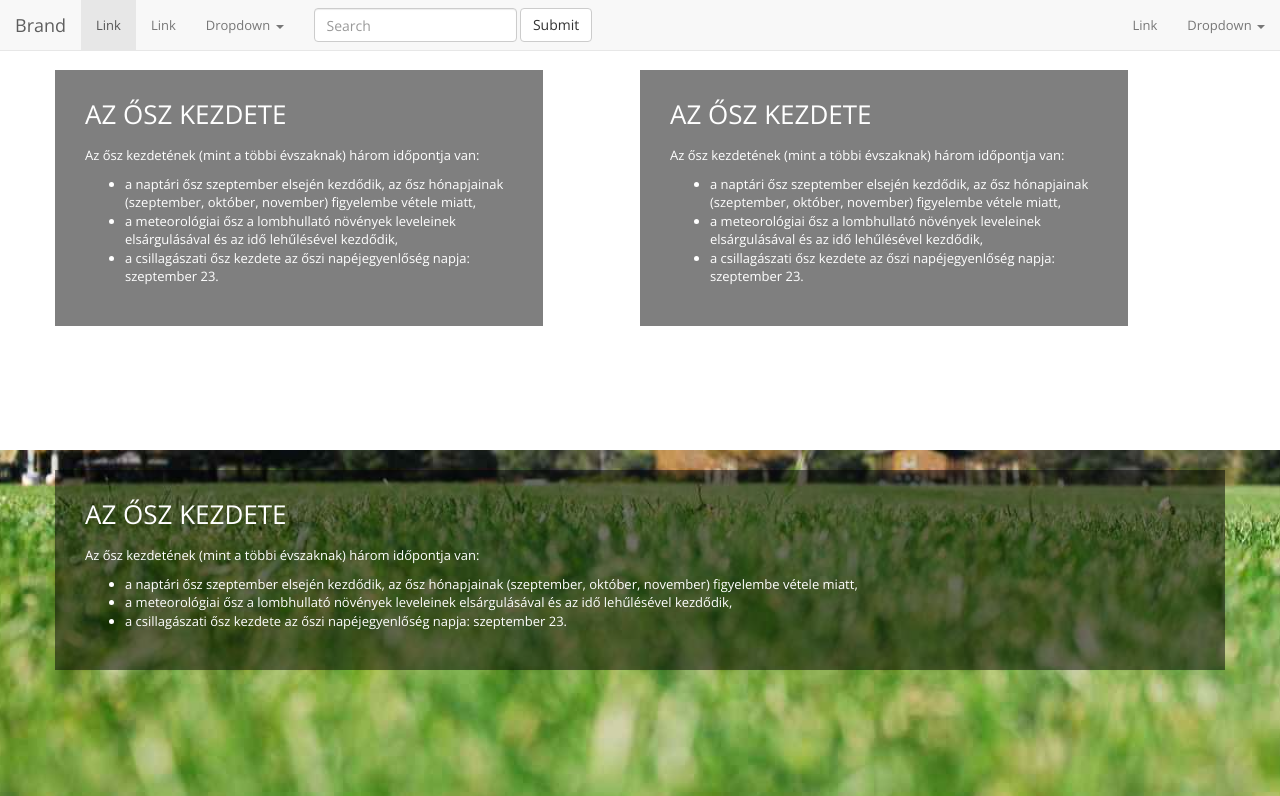
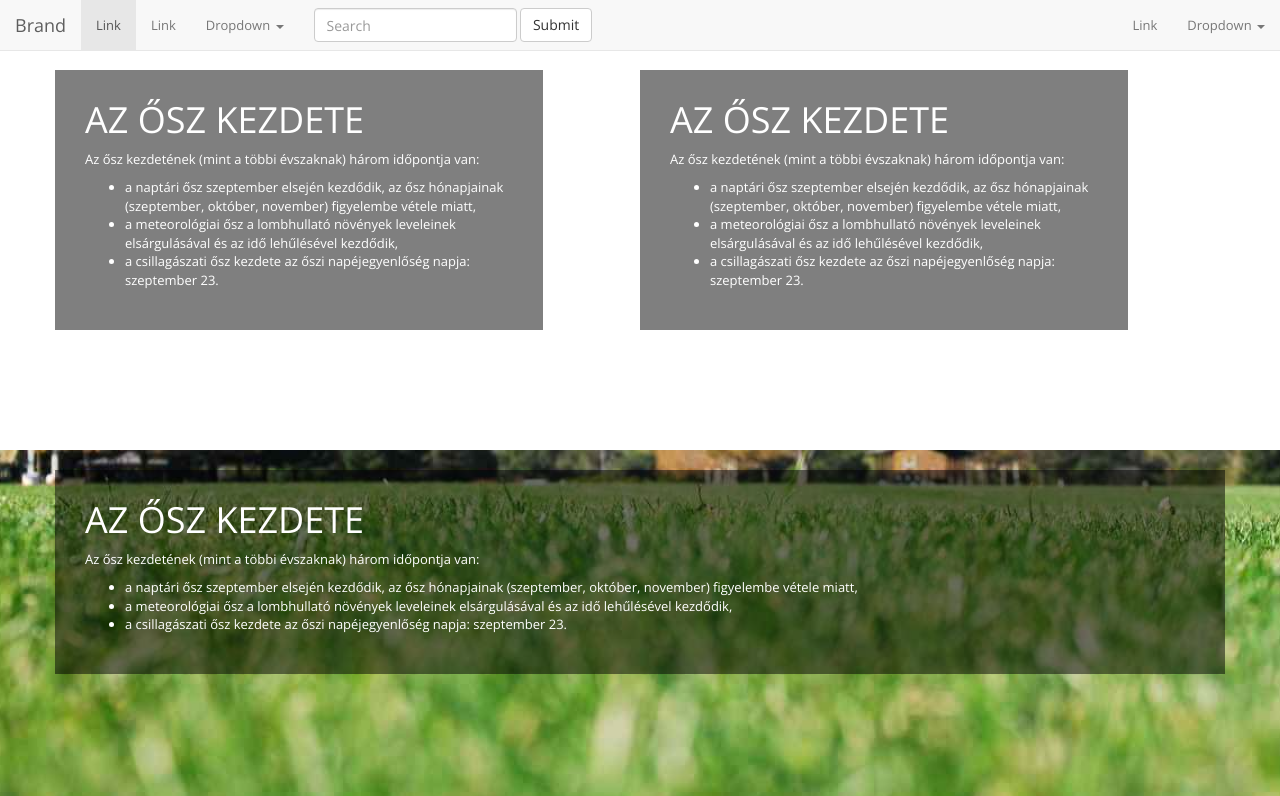
Before and after one commit to Gabesz/bootstrap-parallax-example, a plain HTML site: page index.html in a window 1280 px wide. Shown: the top 796 px of the page. Drawn offline with nearby package versions, Linux system fonts and the light colour scheme.

Commit message:
Update index.html

```diff
--- a/index.html
+++ b/index.html
@@ -8,7 +8,6 @@
 		<link href='https://fonts.googleapis.com/css?family=Open+Sans:400,300&subset=latin,latin-ext' rel='stylesheet' type='text/css'>
 		<!-- Latest compiled and minified CSS -->
 		<link rel="stylesheet" href="https://maxcdn.bootstrapcdn.com/bootstrap/3.3.6/css/bootstrap.min.css" integrity="sha384-1q8mTJOASx8j1Au+a5WDVnPi2lkFfwwEAa8hDDdjZlpLegxhjVME1fgjWPGmkzs7" crossorigin="anonymous">
-		<link rel="stylesheet" type="text/css" href="https://cdnjs.cloudflare.com/ajax/libs/normalize/4.1.1/normalize.min.css">
 		<link rel="stylesheet" type="text/css" href="css/main.css">
 		<script src="https://ajax.googleapis.com/ajax/libs/jquery/1.11.0/jquery.min.js"></script>
 		<script src="js/parallax.min.js"></script>
```
